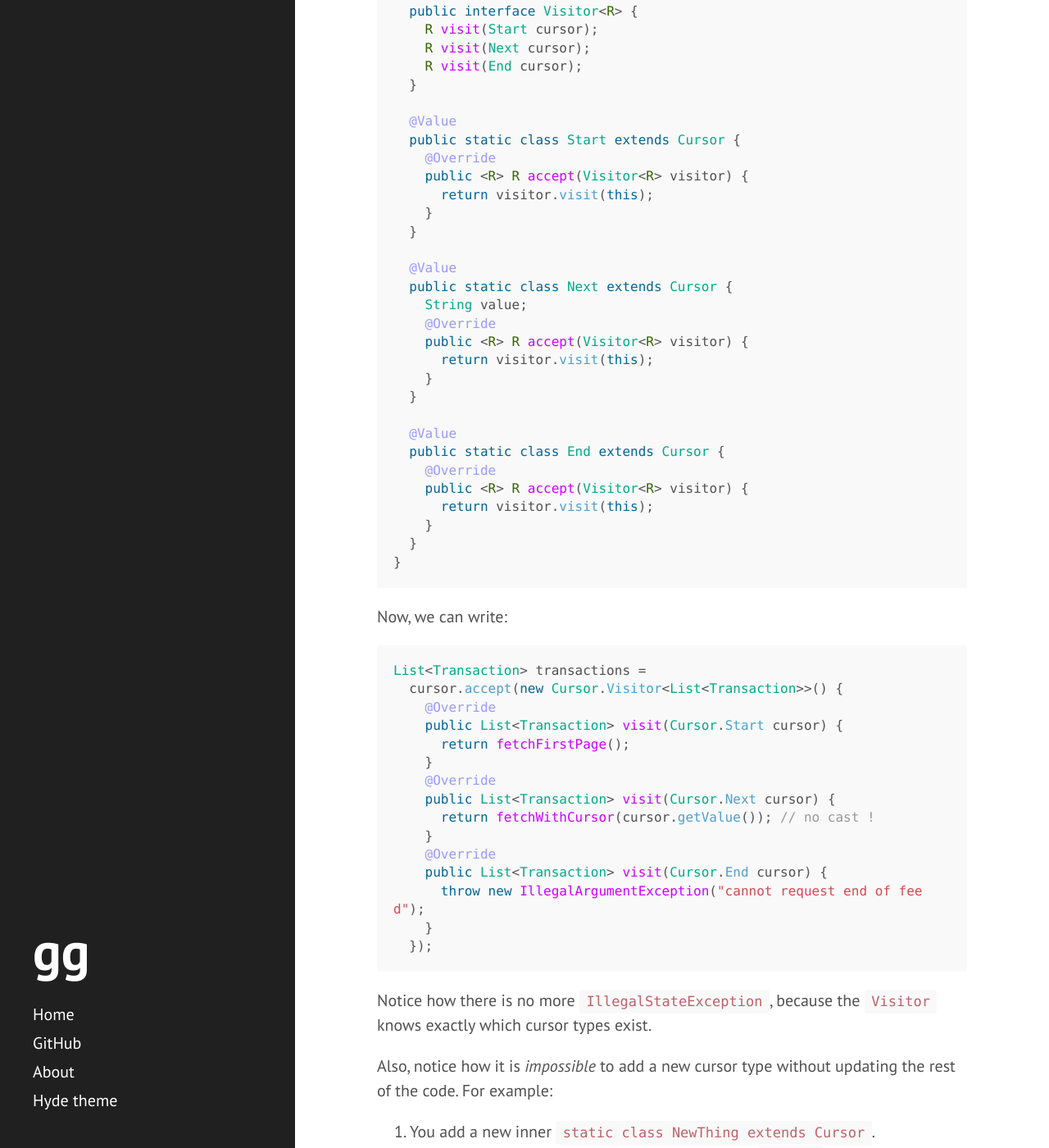
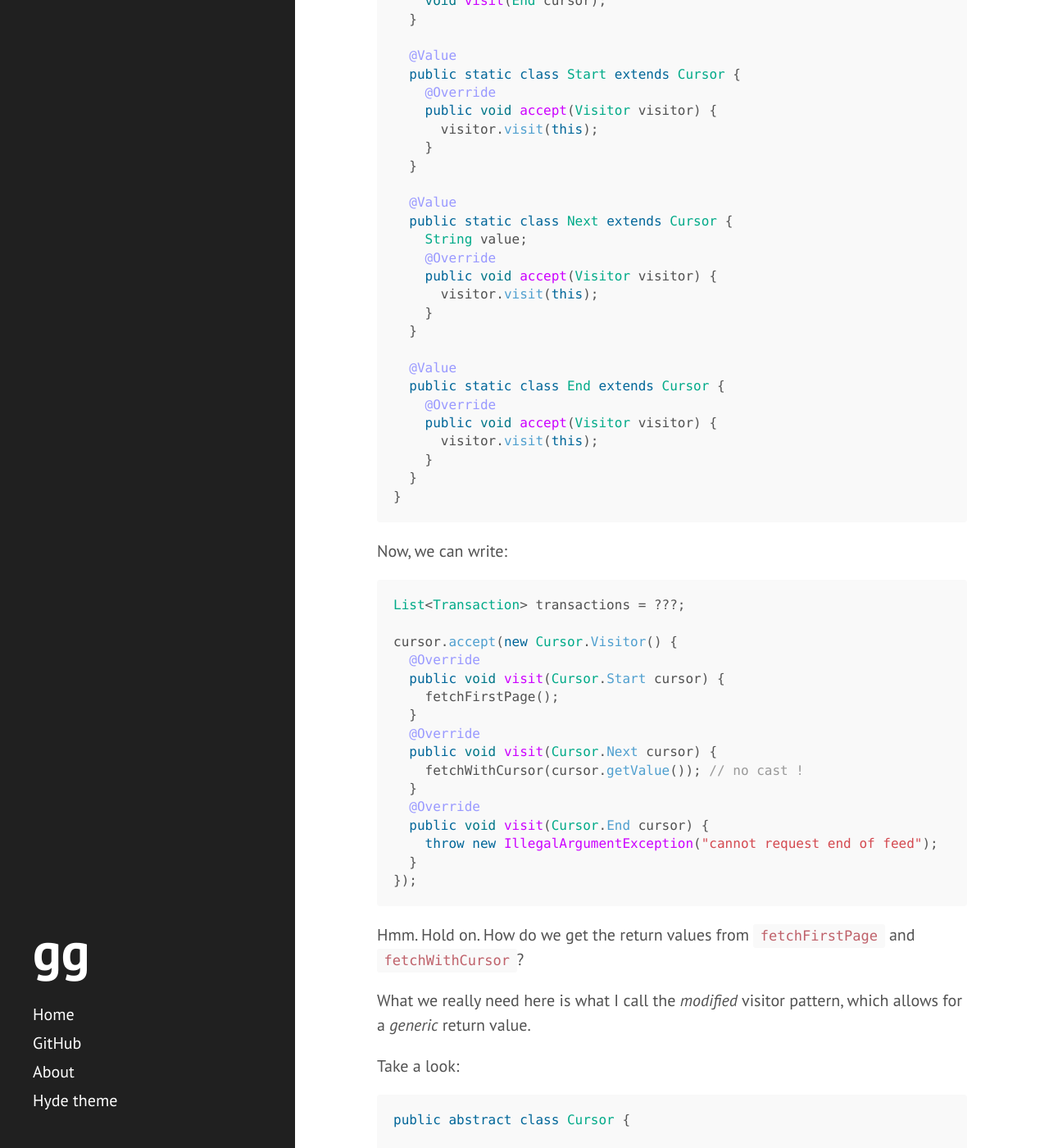
Before and after one commit to Garciat/garciat.github.io, a Jekyll site: the page built from _posts/2020-05-07-java-adt.md, in a window 1280 px wide and 1400 px high, scrolled down 7411 px. Shown: the whole window at 82% size. Built offline with Jekyll 4.4.1, drawn with Linux system fonts in a browser that asks for light colours; some of the changed text lies outside the part shown.

Commit message:
Update 2020-05-07-java-adt.md

````diff
--- a/_posts/2020-05-07-java-adt.md
+++ b/_posts/2020-05-07-java-adt.md
@@ -254,9 +254,74 @@ if (cursor instanceof Cursor.Next) {
 
 This is (arguably) a bit clunky. Also: imagine that we added a new cursor type. It would be easy to forget the if-check for this new cursor type. (Perhaps in this contrived example this seems unlikely, but consider a data type with more alternatives.)
 
-Enter the _modified_ visitor pattern!
+Enter the visitor pattern!
 
-☝🏻 I call this the "modified" visitor pattern, because it usually doesn't have a return value.
+```java
+public abstract class Cursor {
+
+  private Cursor() {}
+
+  public abstract void accept(Visitor visitor);
+
+  public interface Visitor {
+    void visit(Start cursor);
+    void visit(Next cursor);
+    void visit(End cursor);
+  }
+
+  @Value
+  public static class Start extends Cursor {
+    @Override
+    public void accept(Visitor visitor) {
+      visitor.visit(this);
+    }
+  }
+
+  @Value
+  public static class Next extends Cursor {
+    String value;
+    @Override
+    public void accept(Visitor visitor) {
+      visitor.visit(this);
+    }
+  }
+
+  @Value
+  public static class End extends Cursor {
+    @Override
+    public void accept(Visitor visitor) {
+      visitor.visit(this);
+    }
+  }
+}
+```
+
+Now, we can write:
+
+```java
+List<Transaction> transactions = ???;
+
+cursor.accept(new Cursor.Visitor() {
+  @Override
+  public void visit(Cursor.Start cursor) {
+    fetchFirstPage();
+  }
+  @Override
+  public void visit(Cursor.Next cursor) {
+    fetchWithCursor(cursor.getValue()); // no cast !
+  }
+  @Override
+  public void visit(Cursor.End cursor) {
+    throw new IllegalArgumentException("cannot request end of feed");
+  }
+});
+```
+
+Hmm. Hold on. How do we get the return values from `fetchFirstPage` and `fetchWithCursor`?
+
+What we really need here is what I call the _modified_ visitor pattern, which allows for a _generic_ return value.
+
+Take a look:
 
 ```java
 public abstract class Cursor {
@@ -298,7 +363,7 @@ public abstract class Cursor {
 }
 ```
 
-Now, we can write:
+**Now**, we can write:
 
 ```java
 List<Transaction> transactions =
````
